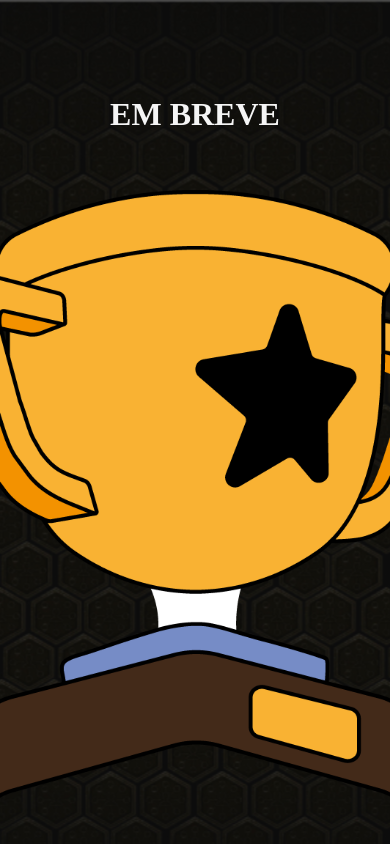
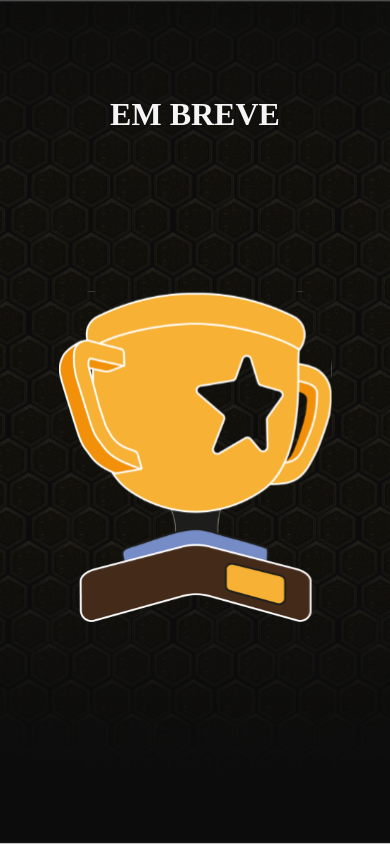
Before and after one commit to HenriqueDoehler/Thatsme-front, a Next.js app in the folder thatsmeapp/: page / in a window 390 px wide. Shown: the top 844 px of the page. Built offline with nearby package versions, Linux system fonts and the light colour scheme; a web font is replaced by a local one.

Commit message:
ADD [pagina de em breve]

```diff
--- a/thatsmeapp/src/pages/index.js
+++ b/thatsmeapp/src/pages/index.js
@@ -15,7 +15,7 @@ export default function Home() {
         <h1 className={styles.textSoon}>EM BREVE</h1>
         <img
           className={styles.logoimg}
-          src="/logoBlack.png"
+          src="/logoWhite.svg"
           alt="Logo Loading..."
         />
       </main>
--- a/thatsmeapp/src/styles/Home.module.css
+++ b/thatsmeapp/src/styles/Home.module.css
@@ -8,14 +8,24 @@
   align-items: center;
   padding: 6rem;
   min-height: 100vh;
-  background-image: '/logoBlack.png';
 }
 
 .logoimg {
-  width: 500px;
+  position: absolute;
+  margin-top: 10%;
+  width: 30vw;
   height: auto;
 }
+@media screen and (max-width: 480px) {
+  .logoimg {
+    margin-top: 50%;
+    width: 70%;
+    height: auto;
+  }
+}
+
 
 .textSoon{
   font-family: 'Slackey', cursive;
+  white-space: nowrap;
 }
```
Also changed, not shown: thatsmeapp/public/logoWhite.svg (added).
